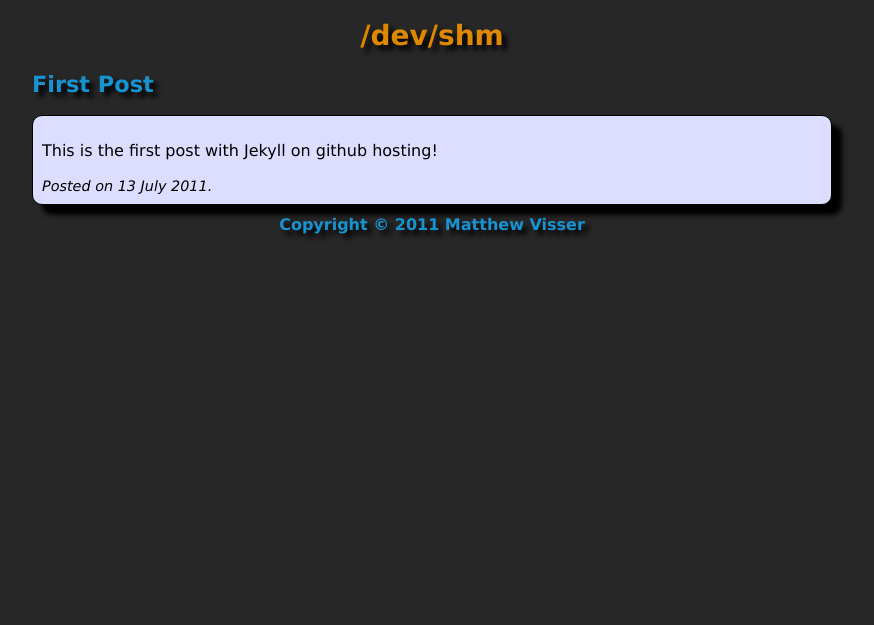
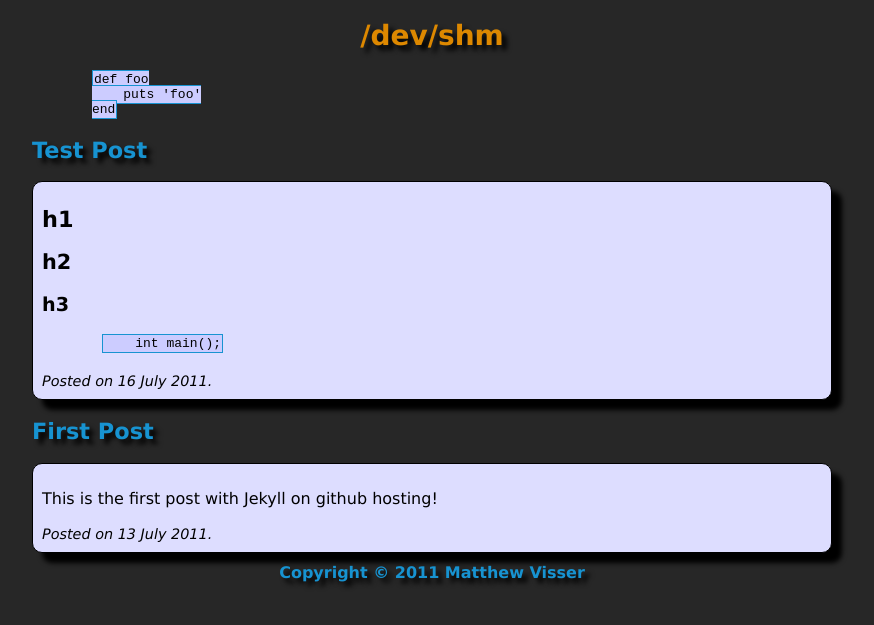
Before and after one commit to mvisser/mvisser.github.com, a Jekyll site: the page built from index.html, in a window 1280 px wide. Shown: the top 625 px of the page, without its empty margins (208-1082 px from the left). Built offline with Jekyll 4.4.1, drawn with Linux system fonts in a browser that asks for light colours.

Commit message:
New test post to see if pygments works.
It doesn't locally... :(

```diff
--- /dev/null
+++ b/_posts/2011-07-16-test-post.markdown
@@ -0,0 +1,13 @@
+---
+layout: post
+title: "Test Post"
+---
+
+# h1 #
+## h2 ##
+### h3 ###
+
+
+{% highlight ruby %}
+    int main();
+{% endhighlight %}
--- a/css/mvisser.css
+++ b/css/mvisser.css
@@ -73,8 +73,3 @@ code{
     padding:1px;
     background-color: #ccf;
 }
-pre,code{
-    border:1px solid #1793d1;!important
-    padding:1px;
-    background-color: #ccf;
-}
--- a/index.html
+++ b/index.html
@@ -2,6 +2,12 @@
 layout: default
 title: /dev/shm
 ---
+
+{% highlight ruby %}
+def foo
+    puts 'foo'
+end
+{% endhighlight %}
 
 {% for post in site.posts limit:5 %}
 
```
